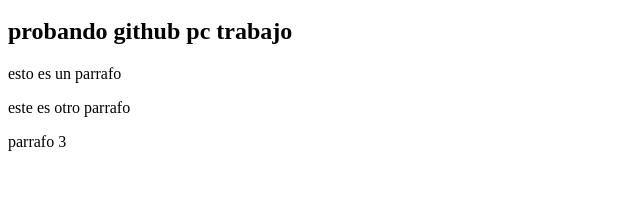
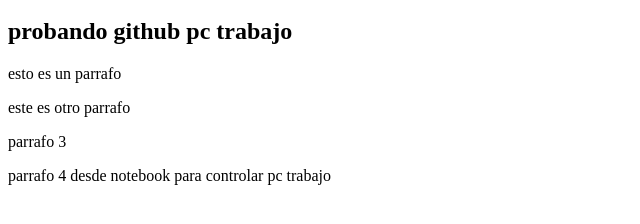
Before and after one commit to matias3026/Argentina-Programa-front, a plain HTML site: page index.html in a window 1280 px wide. Shown: the part 48-272 px from the top of the page, without its empty margins (0-640 px from the left). Drawn offline with Linux system fonts and the light colour scheme.

Commit message:
parrafo 4 para controlar que haga los cambios pc trabajo

```diff
--- a/index.html
+++ b/index.html
@@ -7,3 +7,5 @@
 <p>este es otro parrafo</p>
 
 <p>parrafo 3</p>
+
+<p>parrafo 4 desde notebook para controlar pc trabajo</p>
```
